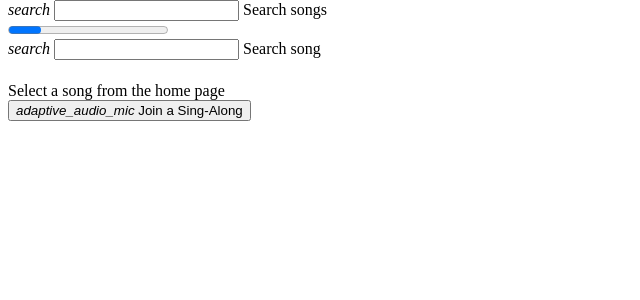
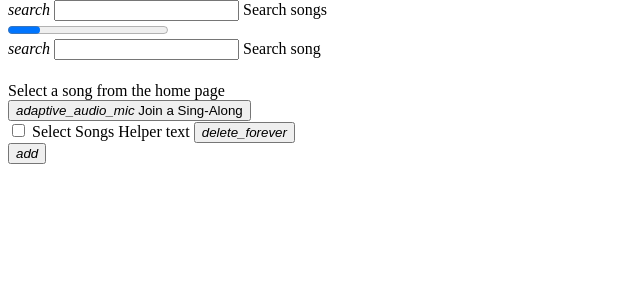
Before and after one commit to TheCodingJsoftware/Hutterite-Bookshelf, a Python web app: template templates/index.html in a window 1280 px wide. Shown: the part 190-490 px from the top of the page, without its empty margins (0-640 px from the left). Run offline with Jinja, Linux system fonts and the light colour scheme; the template is opened without the code that fills it, so the values that code supplies are empty.

Commit message:
many changes

```diff
--- a/static/service-worker.js
+++ b/static/service-worker.js
@@ -2,7 +2,7 @@ const CACHE_NAME = 'my-cache-v1';
 const urlsToCache = [
     '/',
     '/static/favicon.png',
-    '/static/css/theme.css',
+    '/static/css/style.css',
     '/static/css/theme.css',
     '/static/service-worker.js',
     '/dist/js/index.bundle.js',
--- a/templates/index.html
+++ b/templates/index.html
@@ -13,8 +13,8 @@
 
 <header class="fixed no-padding">
     <nav class="primary left-padding right-padding">
-        <button class="circle transparent">
-            <img class="responsive" fetchpriority="low" loading="lazy" src="/static/favicon.png" alt="logo" width="32" height="32">
+        <button class="circle transparent" id="nav-bar-open">
+            <img class="responsive" fetchpriority="low" loading="lazy" src="/static/favicon.png" alt="" width="32" height="32">
         </button>
         <h5 class="max center-align small">Hutterite Bookshelf</h5>
         <button class="circle transparent">
@@ -51,23 +51,70 @@
     </div>
 </header>
 
+<div class="overlay blur"></div>
+<dialog class="left" id="nav-bar">
+    <div class="row max center-align">
+        <img class="responsive round border center-align row max" style="max-width: 150px; height: auto;" fetchpriority="low" loading="lazy" src="/static/icon.png" alt="" width="128" height="128">
+    </div>
+    <div class="padding">
+        <h5 class="small center-align">Hutterite Bookshelf</h5>
+        <p class="small">Your own personal Hutterite bookshelf.</p>
+        <p class="center-align">Developed by <a class="link" href="https://thecodingjsoftware.github.io/">TheCodingJ's</a></p>
+        <p class="center-align">© 2024 TheCodingJ'software</p>
+    </div>
+    <article class="border" style="margin-top: auto;">
+        <p class="small center-align">
+            For questions, comments, suggestions, <br>
+            or concerns about this service please <br>
+            email: <a class="link" href="mailto:jared@pinelandfarms.ca">jared@pinelandfarms.ca</a>.
+        </p>
+    </article>
+    <nav class="right-align no-space">
+        <button class="transparent link small-round" id="nav-bar-close">Close</button>
+    </nav>
+</dialog>
+
+<div class="overlay blur"></div>
+<dialog class="bottom" id="add-song-dialog">
+    <h5 class="small center-align">Create Folder</h5>
+    <div class="field label prefix border">
+        <i>folder</i>
+        <input type="text" id="folder-name-input" autocomplete="off">
+        <label>Folder Name</label>
+        <span class="helper">To add sub-folders use a forward slash (/) to separate the folder names.</span>
+    </div>
+    <br>
+    <label class="checkbox">
+        <input type="checkbox" id="folder-is-private-checkbox" autocomplete="off">
+        <span>Is Private</span>
+    </label>
+    <nav class="right-align">
+        <button class="small-round" id="add-group-dialog-submit">
+            <i>add</i>
+            <span>Create Folder</span>
+        </button>
+    </nav>
+</dialog>
 <body>
     <main class="responsive">
         <div class="page active" id="home">
-            <div class="field label prefix border margin">
+            <div class="field label prefix border margin" id="search-songs">
                 <i>search</i>
-                <input type="text" id="search-songs-input">
+                <input type="text" id="search-songs-input" autocomplete="off">
                 <label>Search songs</label>
+                <span class="helper"></span>
             </div>
             <div class="row center-align">
-                <progress class="circle large" id="song-progress-bar"></progress>
+                <progress class="circle large" id="song-progress-bar">
+                    <span>Loading...</span>
+                </progress>
             </div>
             <div class="padding" id="file-list"></div>
         </div>
         <div class="page" id="song">
-            <div class="field label prefix border margin">
+            <div class="field label prefix border margin" id="search-song">
                 <i>search</i>
-                <input type="text" id="search-song-content-input">
+                <input type="text" id="search-song-content-input" autocomplete="off">
                 <label>Search song</label>
                 <span class="helper"></span>
             </div>
@@ -85,53 +132,60 @@
     </main>
 </body>
 
-<footer class="fixed" id="song-nav" style="display: none;">
+
+<footer class="fixed" id="home-nav">
     <nav class="bottom">
-        <button class="circle transparent" id="arrow_upward">
-            <i>arrow_upward</i>
-        </button>
-        <button class="circle transparent" id="center_focus_strong">
-            <i>center_focus_strong</i>
-        </button>
-        <button class="circle transparent" id="arrow_downward">
-            <i>arrow_downward</i>
+        <div class="middle-align"></div>
+            <label class="checkbox">
+                <input type="checkbox" id="select-songs-toggle" autocomplete="off">
+                <span>Select Songs</span>
+            </label>
+            <span class="helper">Helper text</span>
+        </div>
+        <button class="circle transparent" id="clear-selection">
+            <i>delete_forever</i>
         </button>
         <div class="max"></div>
-        <button class="circle transparent" id="arrow_back">
-            <i>arrow_back</i>
-        </button>
-        <button class="circle transparent" id="arrow_forward">
-            <i>arrow_forward</i>
+        <button class="square round extra" id="add-group">
+            <i>add</i>
         </button>
     </nav>
 </footer>
 
-<footer class="fixed" id="songs-nav" style="display: none;">
+<footer class="fixed" id="song-nav" style="display: none;">
     <nav class="bottom">
-        <button class="circle transparent">
-            <i>check_box</i>
+        <button class="circle transparent" id="previous-paragraph">
+            <i>arrow_upward</i>
         </button>
-        <button class="circle transparent">
-            <i>mic</i>
+
+        <label class="checkbox icon">
+            <input type="checkbox" id="paragraph-focus" autocomplete="off">
+            <span>
+                <i>visibility_off</i>
+                <i>visibility</i>
+            </span>
+        </label>
+        <button class="circle transparent" id="next-paragraph">
+            <i>arrow_downward</i>
         </button>
         <div class="max"></div>
-        <button class="square round extra">
-            <i>add</i>
+        <button class="circle transparent" id="previous-song">
+            <i>arrow_left</i>
+        </button>
+        <button class="circle transparent" id="next-song">
+            <i>arrow_right</i>
         </button>
     </nav>
 </footer>
 
 <footer class="fixed" id="sing-along-nav" style="display: none;">
     <nav class="bottom">
-        <button class="circle transparent">
-            <i>sync</i>
-        </button>
-        <button class="circle transparent">
-            <i>mic</i>
+        <button class="circle transparent" id="sing-along-logout">
+            <i>logout</i>
         </button>
         <div class="max"></div>
-        <button class="square round extra">
-            <i>add</i>
+        <button class="square round extra" id="sing-along-sync">
+            <i>sync</i>
         </button>
     </nav>
 </footer>
```
Also changed, not shown: main.py (+85 -8 lines), src/index.ts (+123 -22 lines), static/css/style.css (+15 -0 lines), README.md, static/icon.png (added), 1 other file.
